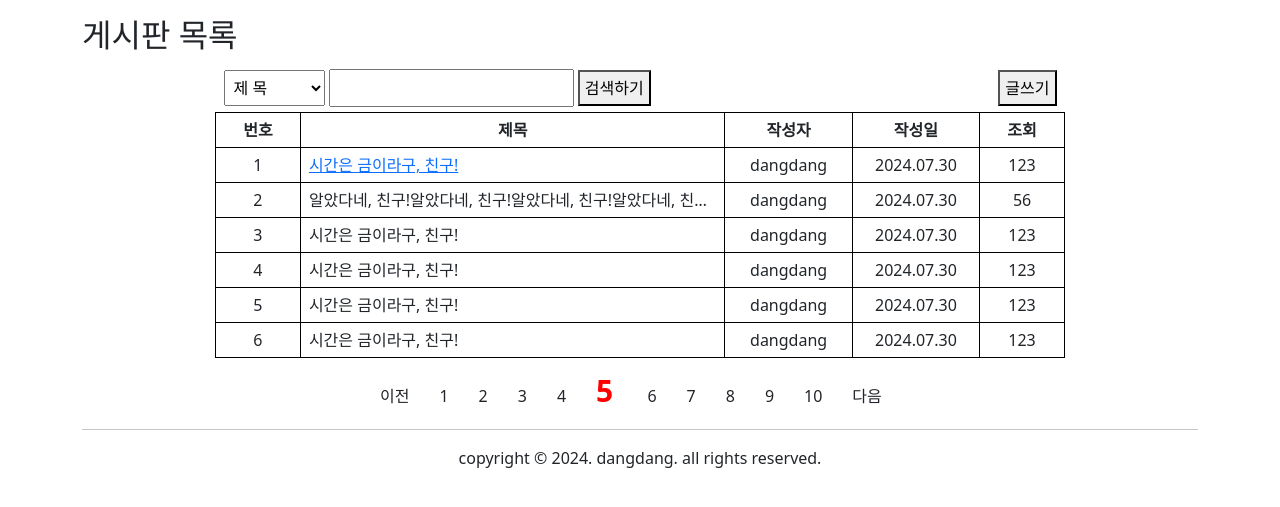
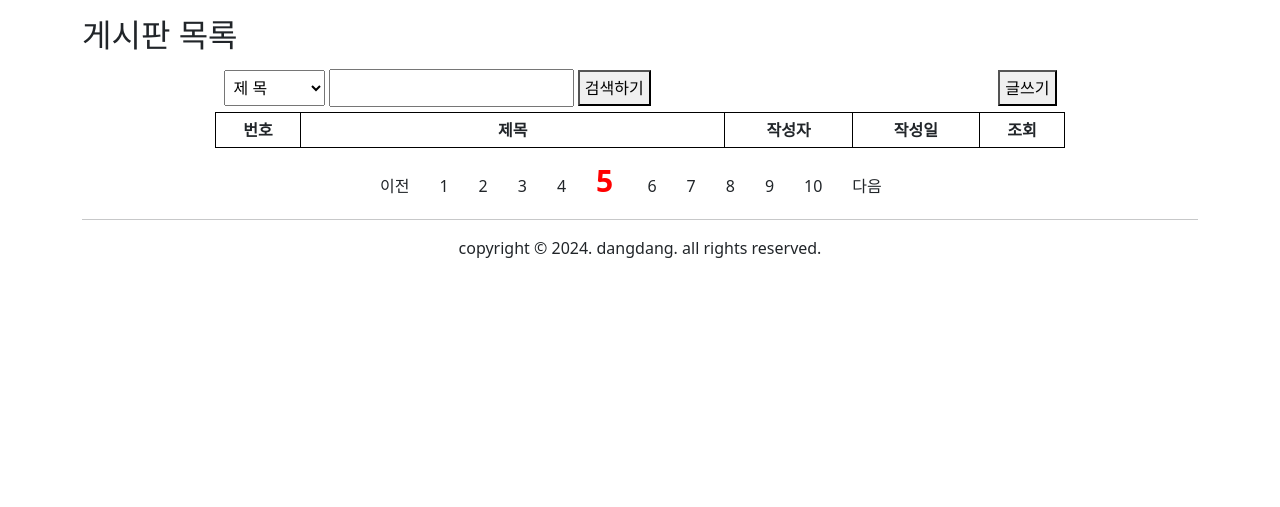
Before and after one commit to gongbu22/semiprojectv1b, a FastAPI app: page /board/list in a window 1280 px wide. Shown: the part 145-652 px from the top of the page. Run offline with FastAPI, Linux system fonts and the light colour scheme; data that the repository does not hold is empty; parts of the project's set-up code (start-up, migrations or seed data) failed here and were passed over; some libraries are stand-ins or nearby versions.

Commit message:
게시판 목록 출력을 위한 list.html수정

```diff
--- a/app/routes/board.py
+++ b/app/routes/board.py
@@ -16,7 +16,7 @@ async def list(req: Request, db: Session = Depends(get_db)):
         bdlist = BoardService.select_board(db)
         print(bdlist)
 
-        return templates.TemplateResponse('board/list.html', {'request': req})
+        return templates.TemplateResponse('board/list.html', {'request': req, 'bdlist': bdlist})
 
     except Exception as ex:
         print(f'▷▷▷ list 오류 발생 : {str(ex)}')
--- a/app/service/board.py
+++ b/app/service/board.py
@@ -11,7 +11,7 @@ class BoardService:
             stmt = select(Board.bno, Board.title, Board.userid,
                           Board.regdate, Board.views)\
                     .order_by(Board.bno.desc())
-            result = db.execute(stmt).scalars()
+            result = db.execute(stmt)
 
             return result
 
--- a/views/templates/board/list.html
+++ b/views/templates/board/list.html
@@ -57,30 +57,15 @@
         </tr>
         </thead>
         <tbody>
-        <tr>
-            <td>1</td><td><a href="/board/view?bid=1">시간은 금이라구, 친구!</a></td>
-            <td>dangdang</td><td>2024.07.30</td><td>123</td>
-        </tr>
-        <tr>
-            <td>2</td><td>알았다네, 친구!알았다네, 친구!알았다네, 친구!알았다네, 친구!알았다네, 친구!알았다네, 친구!알았다네, 친구!알았다네, 친구!알았다네, 친구!알았다네, 친구!알았다네, 친구!</td>
-            <td>dangdang</td><td>2024.07.30</td><td>56</td>
-        </tr>
-        <tr>
-            <td>3</td><td>시간은 금이라구, 친구!</td>
-            <td>dangdang</td><td>2024.07.30</td><td>123</td>
-        </tr>
-        <tr>
-            <td>4</td><td>시간은 금이라구, 친구!</td>
-            <td>dangdang</td><td>2024.07.30</td><td>123</td>
-        </tr>
-        <tr>
-            <td>5</td><td>시간은 금이라구, 친구!</td>
-            <td>dangdang</td><td>2024.07.30</td><td>123</td>
-        </tr>
-        <tr>
-            <td>6</td><td>시간은 금이라구, 친구!</td>
-            <td>dangdang</td><td>2024.07.30</td><td>123</td>
-        </tr>
+            {% for bd in bdlist %}
+            <tr>
+                <td>{{ bd.bno }}</td>
+                <td><a href="/board/view/{{ bd.bno }}">{{ bd.title }}</a></td>
+                <td>{{ bd.userid }}</td>
+                <td>{{ bd.regdate.strftime('%Y-%m-%d') }}</td>
+                <td>{{ bd.views }}</td>
+            </tr>
+            {% endfor %}
         </tbody>
     </table>
     <div class="pagnation">
```
